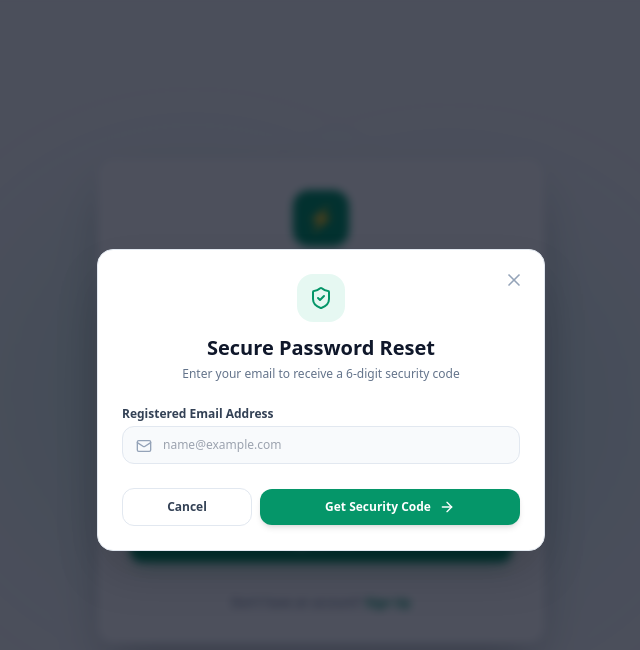
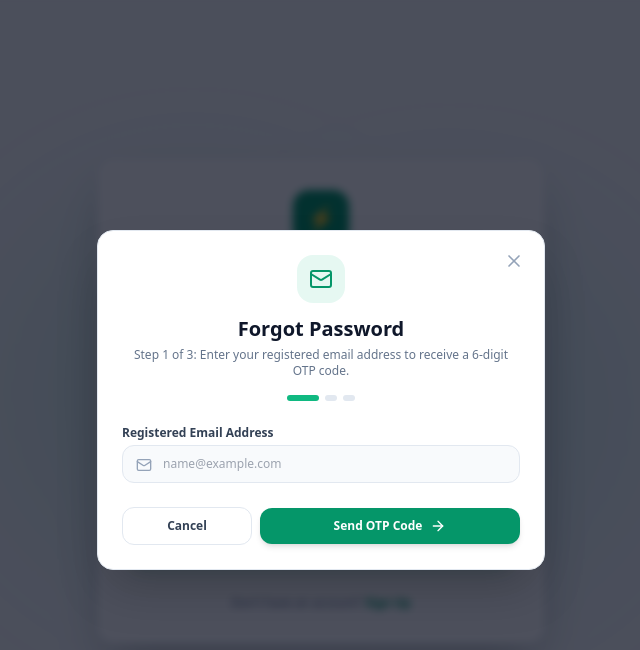
Before and after one commit to ParthPatel127/aurahabit, a Next.js app: page /login in a window 1280 px wide. Both pictures are taken after a click on the button "Forgot Password?". Shown: the top 650 px of the page, without its empty margins (319-959 px from the left). Built offline with nearby package versions, Linux system fonts and the light colour scheme; no server answers.

Commit message:
feat: implement 3-step OTP password reset wizard (Email -> 6-digit OTP verification -> New Password)

```diff
--- a/src/app/login/page.tsx
+++ b/src/app/login/page.tsx
@@ -20,17 +20,16 @@ export default function LoginPage() {
   const [loading, setLoading] = useState(false);
   const [error, setError] = useState("");
 
-  // Forgot Password Modal States
+  // Forgot Password Wizard States (Step 1: Email -> Step 2: OTP -> Step 3: New Password -> Step 4: Success)
   const [showForgotModal, setShowForgotModal] = useState(false);
-  const [step, setStep] = useState<1 | 2>(1); // Step 1: Request Code, Step 2: Verify Code & Change Password
+  const [wizardStep, setWizardStep] = useState<1 | 2 | 3 | 4>(1);
   const [resetEmail, setResetEmail] = useState("");
-  const [verificationCode, setVerificationCode] = useState("");
+  const [otpCode, setOtpCode] = useState("");
   const [newPassword, setNewPassword] = useState("");
   const [confirmPassword, setConfirmPassword] = useState("");
   const [resetLoading, setResetLoading] = useState(false);
   const [resetError, setResetError] = useState("");
-  const [resetSuccess, setResetSuccess] = useState("");
-  const [codeNotice, setCodeNotice] = useState("");
+  const [otpBanner, setOtpBanner] = useState("");
 
   const handleSubmit = async (e: React.FormEvent) => {
     e.preventDefault();
@@ -58,22 +57,21 @@ export default function LoginPage() {
   };
 
   const handleOpenForgotModal = () => {
-    setStep(1);
+    setWizardStep(1);
     setResetEmail(email || "");
-    setVerificationCode("");
+    setOtpCode("");
     setNewPassword("");
     setConfirmPassword("");
     setResetError("");
-    setResetSuccess("");
-    setCodeNotice("");
+    setOtpBanner("");
     setShowForgotModal(true);
   };
 
-  // Step 1: Request 6-digit verification code
-  const handleRequestCode = async (e: React.FormEvent) => {
+  // STEP 1: Send 6-digit OTP to Email
+  const handleSendOTP = async (e: React.FormEvent) => {
     e.preventDefault();
     setResetError("");
-    setCodeNotice("");
+    setOtpBanner("");
 
     if (!resetEmail) {
       setResetError("Please enter your registered email address.");
@@ -92,31 +90,60 @@ export default function LoginPage() {
       const data = await res.json();
 
       if (!res.ok) {
-        setResetError(data.error || "Account not found or failed to request code.");
+        setResetError(data.error || "Account not found or failed to send OTP.");
       } else {
         if (data.code) {
-          setVerificationCode(data.code);
-          setCodeNotice(`Security Verification Code: ${data.code} (Valid for 15 mins)`);
+          setOtpBanner(`Your OTP Code is: ${data.code} (Valid for 15 mins)`);
         }
-        setStep(2);
+        setWizardStep(2);
       }
     } catch (err: any) {
-      setResetError("Failed to request verification code.");
+      setResetError("Failed to request OTP code.");
     } finally {
       setResetLoading(false);
     }
   };
 
-  // Step 2: Verify code & update password securely
-  const handleVerifyAndUpdatePassword = async (e: React.FormEvent) => {
+  // STEP 2: Verify 6-digit OTP Code
+  const handleVerifyOTP = async (e: React.FormEvent) => {
     e.preventDefault();
     setResetError("");
-    setResetSuccess("");
 
-    if (!verificationCode) {
-      setResetError("Please enter the 6-digit verification code.");
+    if (!otpCode || otpCode.trim().length !== 6) {
+      setResetError("Please enter a valid 6-digit OTP code.");
       return;
     }
+
+    setResetLoading(true);
+
+    try {
+      const res = await fetch("/api/auth/reset-password/verify-otp", {
+        method: "POST",
+        headers: { "Content-Type": "application/json" },
+        body: JSON.stringify({
+          email: resetEmail,
+          code: otpCode.trim(),
+        }),
+      });
+
+      const data = await res.json();
+
+      if (!res.ok) {
+        setResetError(data.error || "Invalid or expired OTP code.");
+      } else {
+        setWizardStep(3);
+      }
+    } catch (err: any) {
+      setResetError("An error occurred while verifying the OTP code.");
+    } finally {
+      setResetLoading(false);
+    }
+  };
+
+  // STEP 3: Submit New Password & Confirm Password
+  const handleResetPassword = async (e: React.FormEvent) => {
+    e.preventDefault();
+    setResetError("");
 
     if (newPassword.length < 6) {
       setResetError("New password must be at least 6 characters long.");
@@ -124,7 +151,7 @@ export default function LoginPage() {
     }
 
     if (newPassword !== confirmPassword) {
-      setResetError("Passwords do not match.");
+      setResetError("New password and confirm password do not match.");
       return;
     }
 
@@ -136,7 +163,7 @@ export default function LoginPage() {
         headers: { "Content-Type": "application/json" },
         body: JSON.stringify({
           email: resetEmail,
-          code: verificationCode,
+          code: otpCode.trim(),
           newPassword: newPassword,
         }),
       });
@@ -144,14 +171,15 @@ export default function LoginPage() {
       const data = await res.json();
 
       if (!res.ok) {
-        setResetError(data.error || "Failed to verify code or update password.");
+        setResetError(data.error || "Failed to update password.");
       } else {
-        setResetSuccess(data.message || "Password updated successfully!");
+        // Pre-fill login email and password
         setEmail(resetEmail);
         setPassword(newPassword);
+        setWizardStep(4);
       }
     } catch (err: any) {
-      setResetError("An error occurred while setting your new password.");
+      setResetError("An error occurred while resetting your password.");
     } finally {
       setResetLoading(false);
     }
@@ -258,7 +286,7 @@ export default function LoginPage() {
         </div>
       </div>
 
-      {/* Secure 2-Step Verification Password Reset Modal */}
+      {/* Forgot Password 3-Step Wizard Modal */}
       {showForgotModal && (
         <div className="fixed inset-0 bg-slate-950/70 backdrop-blur-sm z-50 flex items-center justify-center p-4 animate-in fade-in duration-200">
           <div className="w-full max-w-md bg-white dark:bg-slate-900 border border-slate-200 dark:border-slate-800 rounded-2xl shadow-2xl p-6 relative">
@@ -269,16 +297,37 @@ export default function LoginPage() {
               <X className="w-5 h-5" />
             </button>
 
+            {/* Wizard Header Progress */}
             <div className="text-center mb-6">
               <div className="w-12 h-12 rounded-2xl bg-emerald-500/10 text-emerald-600 dark:text-emerald-400 flex items-center justify-center mx-auto mb-3">
-                <ShieldCheck className="w-6 h-6" />
+                {wizardStep === 1 && <Mail className="w-6 h-6" />}
+                {wizardStep === 2 && <KeyRound className="w-6 h-6" />}
+                {wizardStep === 3 && <Lock className="w-6 h-6" />}
+                {wizardStep === 4 && <CheckCircle2 className="w-6 h-6 text-emerald-500" />}
               </div>
-              <h2 className="text-xl font-bold text-slate-900 dark:text-white">Secure Password Reset</h2>
+
+              <h2 className="text-xl font-bold text-slate-900 dark:text-white">
+                {wizardStep === 1 && "Forgot Password"}
+                {wizardStep === 2 && "Enter OTP Code"}
+                {wizardStep === 3 && "Set New Password"}
+                {wizardStep === 4 && "Password Reset Successful"}
+              </h2>
+
               <p className="text-xs text-slate-500 dark:text-slate-400 mt-1">
-                {step === 1
-                  ? "Enter your email to receive a 6-digit security code"
-                  : `Verification code generated for ${resetEmail}`}
+                {wizardStep === 1 && "Step 1 of 3: Enter your registered email address to receive a 6-digit OTP code."}
+                {wizardStep === 2 && `Step 2 of 3: Enter the 6-digit OTP code sent to ${resetEmail}`}
+                {wizardStep === 3 && "Step 3 of 3: Enter your new password and confirm it."}
+                {wizardStep === 4 && "Your password has been updated! Click below to sign in."}
               </p>
+
+              {/* Step indicator bar */}
+              {wizardStep < 4 && (
+                <div className="flex items-center justify-center gap-1.5 mt-4">
+                  <div className={`h-1.5 rounded-full transition-all duration-300 ${wizardStep >= 1 ? "w-8 bg-emerald-500" : "w-3 bg-slate-200 dark:bg-slate-800"}`} />
+                  <div className={`h-1.5 rounded-full transition-all duration-300 ${wizardStep >= 2 ? "w-8 bg-emerald-500" : "w-3 bg-slate-200 dark:bg-slate-800"}`} />
+                  <div className={`h-1.5 rounded-full transition-all duration-300 ${wizardStep >= 3 ? "w-8 bg-emerald-500" : "w-3 bg-slate-200 dark:bg-slate-800"}`} />
+                </div>
+              )}
             </div>
 
             {resetError && (
@@ -287,33 +336,9 @@ export default function LoginPage() {
               </div>
             )}
 
-            {codeNotice && (
-              <div className="mb-4 p-3 rounded-xl bg-emerald-500/10 border border-emerald-500/20 text-emerald-600 dark:text-emerald-400 text-xs font-semibold text-center flex items-center justify-center gap-2">
-                <Sparkles className="w-4 h-4 text-emerald-500 shrink-0" />
-                <span>{codeNotice}</span>
-              </div>
-            )}
-
-            {resetSuccess ? (
-              <div className="space-y-4 text-center">
-                <div className="p-4 rounded-xl bg-emerald-500/10 border border-emerald-500/20 text-emerald-600 dark:text-emerald-400 text-xs font-medium space-y-2">
-                  <CheckCircle2 className="w-8 h-8 mx-auto text-emerald-500" />
-                  <p className="font-semibold">{resetSuccess}</p>
-                  <p className="text-[11px] text-slate-500 dark:text-slate-400">
-                    Your password has been securely updated. You can now log in!
-                  </p>
-                </div>
-                <button
-                  type="button"
-                  onClick={() => setShowForgotModal(false)}
-                  className="w-full py-2.5 rounded-xl bg-emerald-600 hover:bg-emerald-700 text-white font-bold text-xs shadow-md transition-all flex items-center justify-center gap-2 cursor-pointer"
-                >
-                  <ArrowLeft className="w-4 h-4" /> Back to Sign In
-                </button>
-              </div>
-            ) : step === 1 ? (
-              /* Step 1: Send Verification Code */
-              <form onSubmit={handleRequestCode} className="space-y-4">
+            {/* STEP 1: Enter Email */}
+            {wizardStep === 1 && (
+              <form onSubmit={handleSendOTP} className="space-y-4">
                 <div>
                   <label className="block text-xs font-semibold text-slate-700 dark:text-slate-300 mb-1">
                     Registered Email Address
@@ -344,17 +369,26 @@ export default function LoginPage() {
                     disabled={resetLoading}
                     className="w-2/3 py-2.5 rounded-xl bg-emerald-600 hover:bg-emerald-700 text-white font-bold text-xs shadow-md transition-all flex items-center justify-center gap-2 cursor-pointer"
                   >
-                    {resetLoading ? "Sending..." : "Get Security Code"}
+                    {resetLoading ? "Sending OTP..." : "Send OTP Code"}
                     <ArrowRight className="w-4 h-4" />
                   </button>
                 </div>
               </form>
-            ) : (
-              /* Step 2: Verify Code & Enter New Password */
-              <form onSubmit={handleVerifyAndUpdatePassword} className="space-y-4">
+            )}
+
+            {/* STEP 2: Enter & Verify OTP */}
+            {wizardStep === 2 && (
+              <form onSubmit={handleVerifyOTP} className="space-y-4">
+                {otpBanner && (
+                  <div className="p-3 rounded-xl bg-emerald-500/10 border border-emerald-500/20 text-emerald-600 dark:text-emerald-400 text-xs font-semibold text-center flex items-center justify-center gap-2">
+                    <Sparkles className="w-4 h-4 text-emerald-500 shrink-0" />
+                    <span>{otpBanner}</span>
+                  </div>
+                )}
+
                 <div>
                   <label className="block text-xs font-semibold text-slate-700 dark:text-slate-300 mb-1">
-                    6-Digit Security Verification Code
+                    Enter 6-Digit Security OTP
                   </label>
                   <div className="relative">
                     <KeyRound className="w-4 h-4 absolute left-3.5 top-3 text-slate-400 dark:text-slate-500" />
@@ -363,13 +397,36 @@ export default function LoginPage() {
                       required
                       maxLength={6}
                       placeholder="e.g. 849201"
-                      value={verificationCode}
-                      onChange={(e) => setVerificationCode(e.target.value)}
+                      value={otpCode}
+                      onChange={(e) => setOtpCode(e.target.value)}
                       className="w-full pl-10 pr-4 py-2.5 rounded-xl border border-slate-200 dark:border-slate-800 bg-slate-50 dark:bg-slate-950 text-slate-900 dark:text-white font-mono text-sm tracking-widest text-center focus:outline-none focus:ring-2 focus:ring-emerald-500"
                     />
                   </div>
                 </div>
 
+                <div className="pt-2 flex items-center gap-2">
+                  <button
+                    type="button"
+                    onClick={() => setWizardStep(1)}
+                    className="w-1/3 py-2.5 rounded-xl border border-slate-200 dark:border-slate-800 text-slate-700 dark:text-slate-300 font-semibold text-xs hover:bg-slate-100 dark:hover:bg-slate-800 transition-colors flex items-center justify-center gap-1"
+                  >
+                    <ArrowLeft className="w-3.5 h-3.5" /> Change Email
+                  </button>
+                  <button
+                    type="submit"
+                    disabled={resetLoading}
+                    className="w-2/3 py-2.5 rounded-xl bg-emerald-600 hover:bg-emerald-700 text-white font-bold text-xs shadow-md transition-all flex items-center justify-center gap-2 cursor-pointer"
+                  >
+                    {resetLoading ? "Verifying OTP..." : "Verify OTP Code"}
+                    <ShieldCheck className="w-4 h-4" />
+                  </button>
+                </div>
+              </form>
+            )}
+
+            {/* STEP 3: Enter New Password & Confirm Password */}
+            {wizardStep === 3 && (
+              <form onSubmit={handleResetPassword} className="space-y-4">
                 <div>
                   <label className="block text-xs font-semibold text-slate-700 dark:text-slate-300 mb-1">
                     New Password
@@ -407,21 +464,41 @@ export default function LoginPage() {
                 <div className="pt-2 flex items-center gap-2">
                   <button
                     type="button"
-                    onClick={() => setStep(1)}
+                    onClick={() => setWizardStep(2)}
                     className="w-1/3 py-2.5 rounded-xl border border-slate-200 dark:border-slate-800 text-slate-700 dark:text-slate-300 font-semibold text-xs hover:bg-slate-100 dark:hover:bg-slate-800 transition-colors flex items-center justify-center gap-1"
                   >
-                    <ArrowLeft className="w-3.5 h-3.5" /> Back
+                    <ArrowLeft className="w-3.5 h-3.5" /> Back to OTP
                   </button>
                   <button
                     type="submit"
                     disabled={resetLoading}
                     className="w-2/3 py-2.5 rounded-xl bg-emerald-600 hover:bg-emerald-700 text-white font-bold text-xs shadow-md transition-all flex items-center justify-center gap-2 cursor-pointer"
                   >
-                    {resetLoading ? "Verifying..." : "Confirm & Reset"}
-                    <ShieldCheck className="w-4 h-4" />
+                    {resetLoading ? "Updating..." : "Reset Password"}
+                    <ArrowRight className="w-4 h-4" />
                   </button>
                 </div>
               </form>
+            )}
+
+            {/* STEP 4: Success & Auto-Fill Sign In */}
+            {wizardStep === 4 && (
+              <div className="space-y-4 text-center">
+                <div className="p-4 rounded-xl bg-emerald-500/10 border border-emerald-500/20 text-emerald-600 dark:text-emerald-400 text-xs font-medium space-y-2">
+                  <CheckCircle2 className="w-10 h-10 mx-auto text-emerald-500" />
+                  <p className="font-semibold text-sm">Password Reset Complete!</p>
+                  <p className="text-[11px] text-slate-500 dark:text-slate-400">
+                    Your password has been updated securely. Your login details have been pre-filled below.
+                  </p>
+                </div>
+                <button
+                  type="button"
+                  onClick={() => setShowForgotModal(false)}
+                  className="w-full py-3 rounded-xl bg-emerald-600 hover:bg-emerald-700 text-white font-bold text-xs shadow-md transition-all flex items-center justify-center gap-2 cursor-pointer"
+                >
+                  <ArrowRight className="w-4 h-4" /> Sign In Now
+                </button>
+              </div>
             )}
           </div>
         </div>
```
Also changed, not shown: src/app/api/auth/reset-password/verify-otp/route.ts (added, +52 -0 lines).
